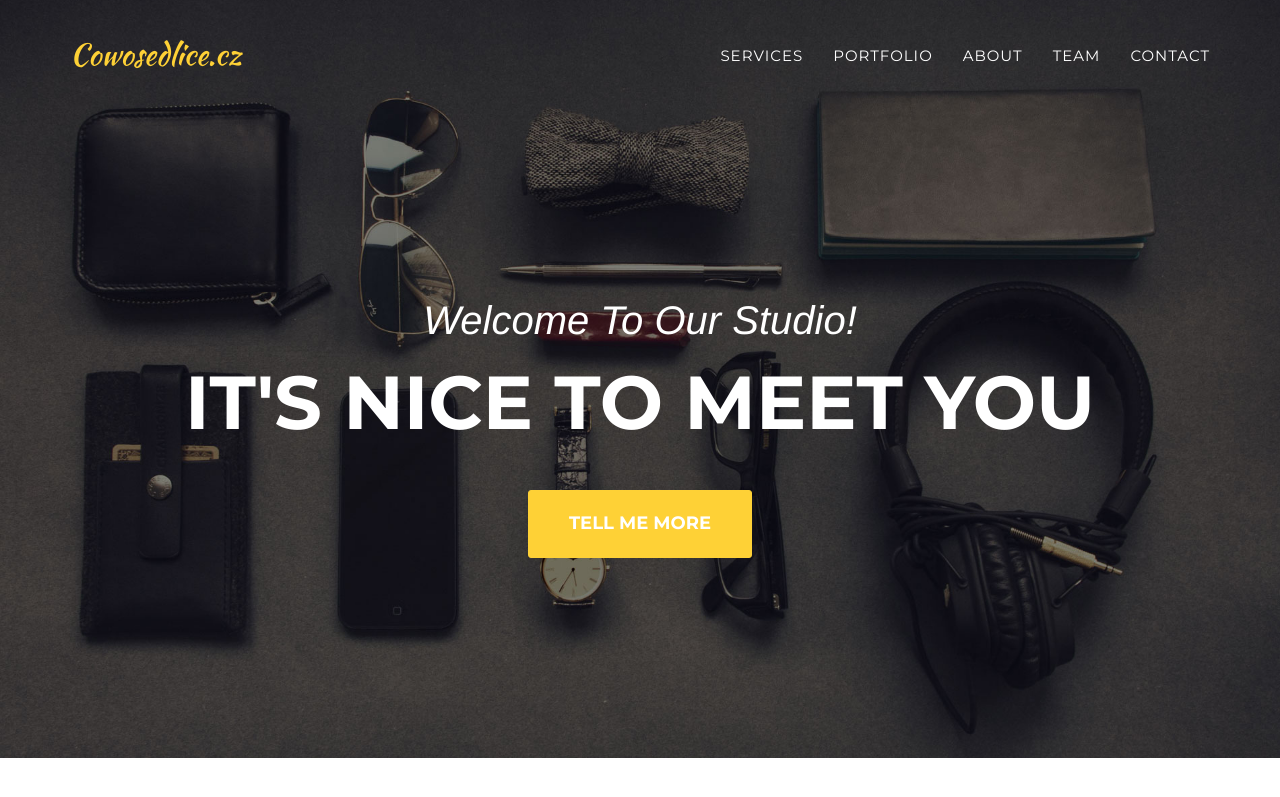
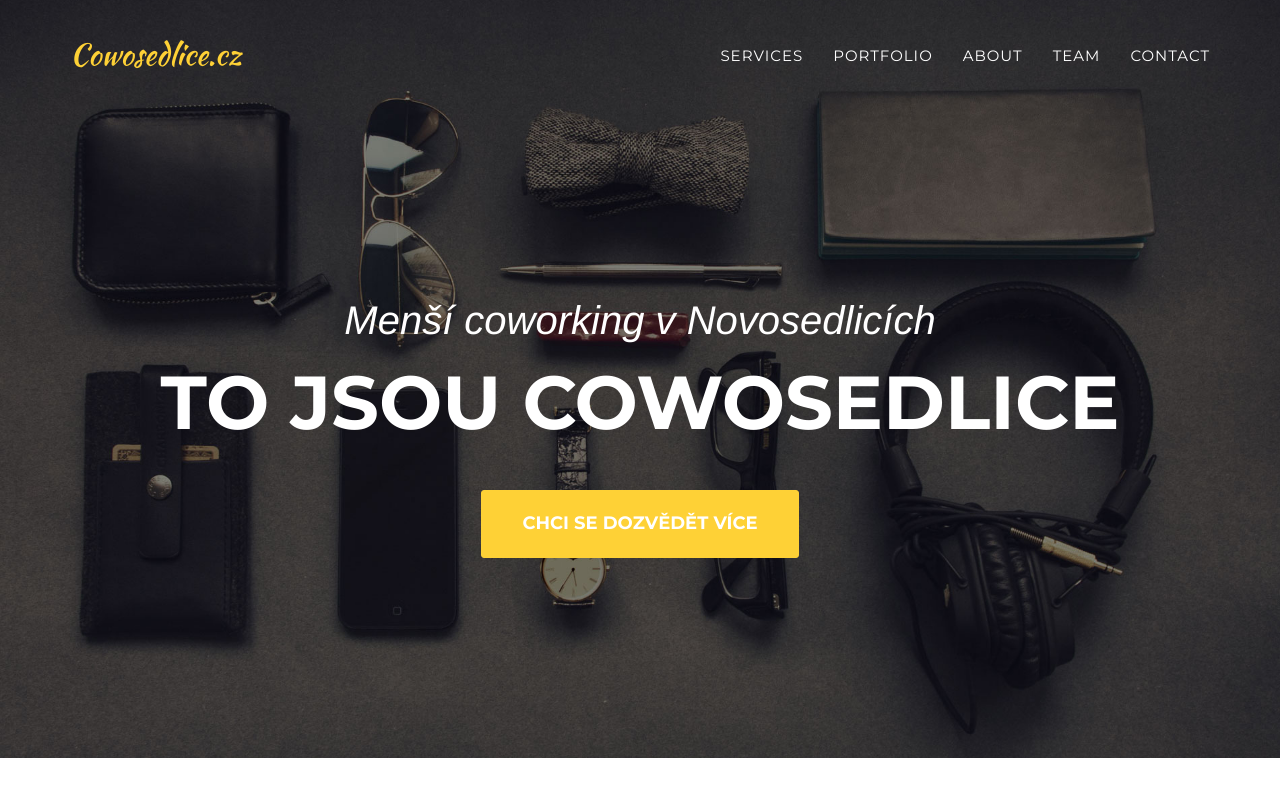
Before and after one commit to cowosedlice/cowosedlice.cz, a Jekyll site: the page built from index.html, in a window 1280 px wide and 900 px high. Shown: the top 797 px of the window. Built offline with Jekyll 4.4.1, drawn with Linux system fonts in a browser that asks for light colours; some web fonts are replaced.

Commit message:
Update header.html
Úprava hlavičky - moje první práce s gitem :))

```diff
--- a/_includes/header.html
+++ b/_includes/header.html
@@ -44,9 +44,9 @@
     <header>
         <div class="container">
             <div class="intro-text">
-                <div class="intro-lead-in">Welcome To Our Studio!</div>
-                <div class="intro-heading">It's Nice To Meet You</div>
-                <a href="#services" class="page-scroll btn btn-xl">Tell Me More</a>
+                <div class="intro-lead-in">Menší coworking v Novosedlicích</div>
+                <div class="intro-heading">to jsou cowosedlice</div>
+                <a href="#services" class="page-scroll btn btn-xl">Chci se dozvědět více</a>
             </div>
         </div>
     </header>
```
